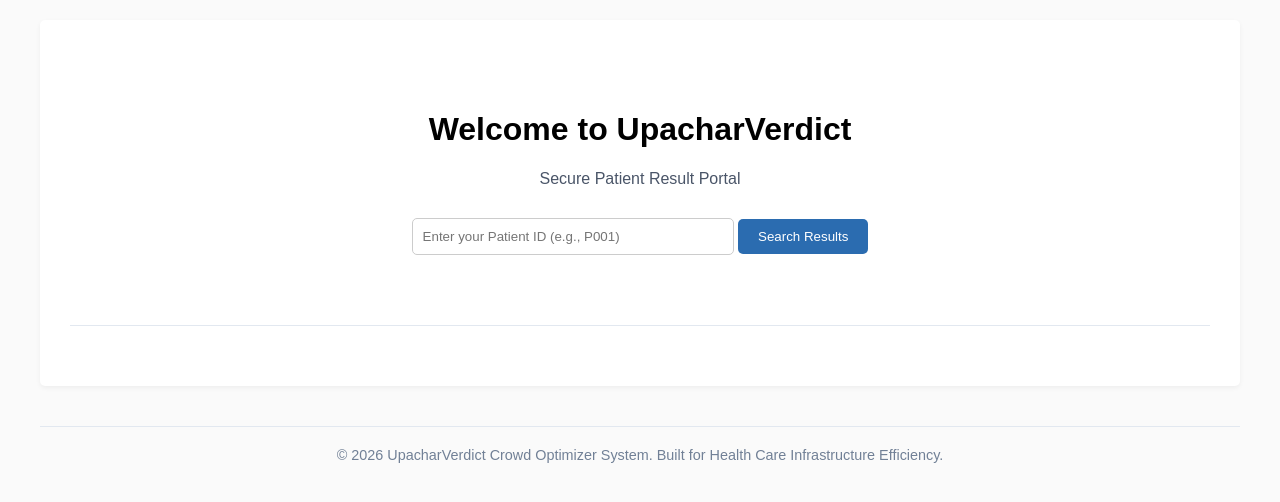
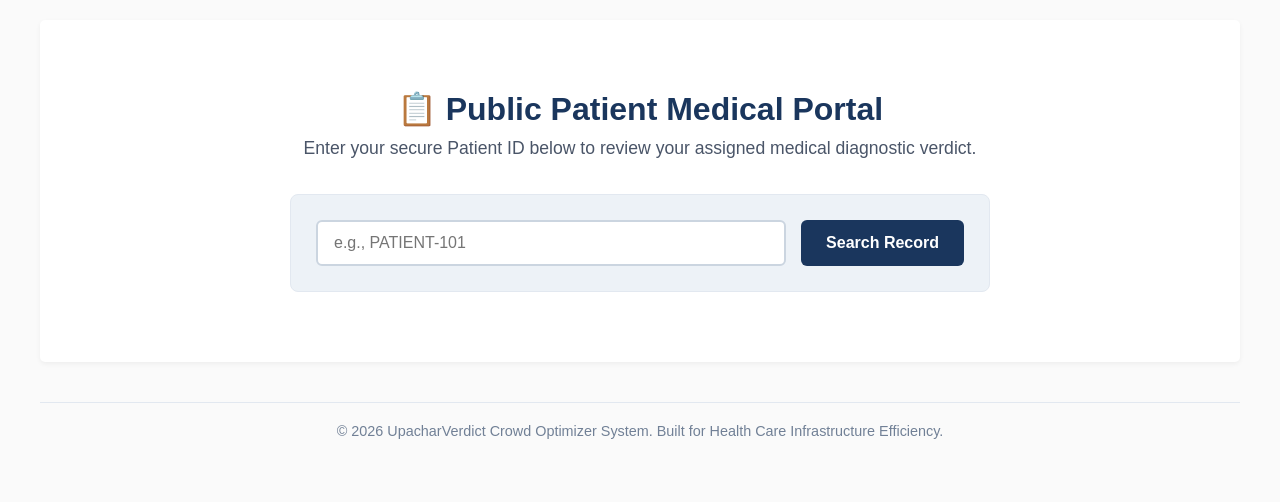
Before and after one commit to SaugatPanta10/hospital-crowd-management, a Django app: page / in a window 1280 px wide. Shown: the part 131-633 px from the top of the page. Run offline with Django 5.2, Linux system fonts and the light colour scheme; data comes from the database, SQL or seed files in the repository; both versions use the stored data as it was after the commit.

Commit message:
public search UI with an interactive medical report card

```diff
--- a/records/templates/records/home.html
+++ b/records/templates/records/home.html
@@ -1,50 +1,71 @@
 {% extends 'records/base.html' %}
 
-{% block title %}Home - UpacharVerdict{% endblock %}
+{% block title %}Patient Portal - UpacharVerdict{% endblock %}
 
 {% block content %}
-    <div style="text-align: center; padding: 40px 0;">
-        <h1>Welcome to UpacharVerdict</h1>
-        <p style="color: #4a5568;">Secure Patient Result Portal</p>
+<div style="max-width: 700px; margin: 40px auto; font-family: Arial, sans-serif;">
 
-        <form method="GET" action="" style="margin-top: 30px;">
-            <input type="text" name="query" placeholder="Enter your Patient ID (e.g., P001)"
-                   value="{{ search_query|default:'' }}"
-                   style="padding: 10px; width: 300px; border: 1px solid #ccc; border-radius: 5px;">
-            <button type="submit" style="padding: 10px 20px; background-color: #2b6cb0; color: white; border: none; border-radius: 5px; cursor: pointer;">
-                Search Results
+    <div style="text-align: center; margin-bottom: 35px;">
+        <h1 style="color: #1a365d; margin-bottom: 10px;">📋 Public Patient Medical Portal</h1>
+        <p style="color: #4a5568; font-size: 1.1em; margin: 0;">Enter your secure Patient ID below to review your assigned medical diagnostic verdict.</p>
+    </div>
+
+    <div style="background-color: #edf2f7; padding: 25px; border-radius: 8px; border: 1px solid #e2e8f0; margin-bottom: 30px;">
+        <form method="GET" action="{% url 'home' %}" style="display: flex; gap: 15px; margin: 0;">
+            <input type="text" name="patient_id" value="{{ query }}" placeholder="e.g., PATIENT-101" required
+                   style="flex: 1; padding: 12px 16px; border: 2px solid #cbd5e0; border-radius: 6px; font-size: 1em; outline: none; transition: border-color 0.2s;">
+            <button type="submit" style="background-color: #1a365d; color: white; border: none; padding: 12px 25px; font-size: 1em; font-weight: bold; border-radius: 6px; cursor: pointer;">
+                Search Record
             </button>
         </form>
     </div>
 
-    <hr style="border: 0; border-top: 1px solid #e2e8f0; margin: 30px 0;">
+    {% if report %}
+        <div style="background-color: #ffffff; border: 2px solid #2b6cb0; border-radius: 8px; box-shadow: 0 4px 12px rgba(0,0,0,0.08); overflow: hidden;">
 
-    {% if search_query %}
-        <h2>Search Results for "{{ search_query }}"</h2>
+            <div style="background-color: #2b6cb0; color: white; padding: 20px; display: flex; justify-content: space-between; align-items: center;">
+                <h3 style="margin: 0; text-transform: uppercase; letter-spacing: 0.05em;">Official Diagnostic Record</h3>
+                <span style="background-color: #ffffff; color: #2b6cb0; padding: 4px 10px; border-radius: 20px; font-weight: bold; font-size: 0.85em;">Verified</span>
+            </div>
 
-        {% if patient_result %}
-            <div style="background-color: #f0fff4; border-left: 5px solid #38a169; padding: 15px; margin-top: 15px;">
-                <p><strong>Patient Name:</strong> {{ patient_result.patient_name }}</p>
-                <p><strong>Test Conducted:</strong> {{ patient_result.test_name }}</p>
-                <p><strong>Status:</strong>
-                    {% if patient_result.is_reviewed %}
-                        <span style="color: green; font-weight: bold;">Reviewed (Verdict Available)</span>
-                    {% else %}
-                        <span style="color: #dd6b20; font-weight: bold;">Pending Doctor Review</span>
-                    {% endif %}
-                </p>
+            <div style="padding: 30px;">
+                <table style="width: 100%; border-collapse: collapse; margin-bottom: 25px;">
+                    <tr style="border-bottom: 1px solid #edf2f7;">
+                        <td style="padding: 12px 0; color: #718096; font-weight: bold; width: 35%;">Patient Name:</td>
+                        <td style="padding: 12px 0; color: #2d3748; font-weight: bold; font-size: 1.1em;">{{ report.patient_name }}</td>
+                    </tr>
+                    <tr style="border-bottom: 1px solid #edf2f7;">
+                        <td style="padding: 12px 0; color: #718096; font-weight: bold;">Patient File ID:</td>
+                        <td style="padding: 12px 0; color: #4a5568; font-family: monospace; font-size: 1.1em;">{{ report.patient_id }}</td>
+                    </tr>
+                    <tr style="border-bottom: 1px solid #edf2f7;">
+                        <td style="padding: 12px 0; color: #718096; font-weight: bold;">Issuing Authority:</td>
+                        <td style="padding: 12px 0; color: #4a5568; font-style: italic;">
+                            {% if report.doctor %}
+                                Dr. {{ report.doctor.username|capfirst }}
+                            {% else %}
+                                Hospital Medical Board
+                            {% endif %}
+                        </td>
+                    </tr>
+                    <tr>
+                        <td style="padding: 12px 0; color: #718096; font-weight: bold;">Date of Record:</td>
+                        <td style="padding: 12px 0; color: #4a5568;">{{ report.created_at|date:"F d, Y @ H:i" }}</td>
+                    </tr>
+                </table>
 
-                {% if patient_result.is_reviewed %}
-                    <div style="background-color: white; padding: 10px; border: 1px solid #ccc; margin-top: 10px;">
-                        <strong>Doctor's Verdict:</strong> {{ patient_result.verdict }}
-                    </div>
-                {% endif %}
+                <div style="background-color: #f7fafc; border-left: 4px solid #2b6cb0; padding: 20px; border-radius: 0 6px 6px 0;">
+                    <h4 style="margin: 0 0 10px 0; color: #2b6cb0; text-transform: uppercase; font-size: 0.9em; letter-spacing: 0.05em;">Clinical Medical Verdict & Prescription:</h4>
+                    <p style="margin: 0; color: #2d3748; line-height: 1.6; font-size: 1.05em; white-space: pre-line;">{{ report.verdict }}</p>
+                </div>
             </div>
-        {% else %}
-            <div style="background-color: #fff5f5; border-left: 5px solid #e53e3e; padding: 15px; margin-top: 15px;">
-                <p style="color: #c53030;">No medical records found matching ID: <strong>{{ search_query }}</strong>. Please check your ID and try again.</p>
+
+            <div style="background-color: #f7fafc; padding: 15px 30px; border-top: 1px solid #e2e8f0; text-align: center; font-size: 0.85em; color: #a0aec0;">
+                This digital document acts as a verified legal transmission of UpacharVerdict Infrastructure Core.
             </div>
-        {% endif %}
+
+        </div>
     {% endif %}
 
+</div>
 {% endblock %}
--- a/records/views.py
+++ b/records/views.py
@@ -9,11 +9,15 @@ from django.contrib import messages
 
 
 def home_view(request):  #request is an object that contains the information sent by the browser to Django such as URL, user data,
-    total_patients = PatientReport.objects.count()
-    context = {
-        'patients': total_patients
-        }
-    return render(request, 'records/home.html', context)
+    query = request.GET.get('patient_id', '').strip
+    report = None
+    if query:
+        report = PatientReport.objects.filter(patient_id__iexact=query).first()
+        if not report:
+            messages.warning(request, f"No medical report found matching ID: {query}")
+
+    return render(request, 'records/home.html', {'report': report, 'query': query})
+
 
 def patient_detail_view(request, patient_id):
     report = get_object_or_404(PatientReport, patient_id=patient_id)
```
Also changed, not shown: db.sqlite3.
